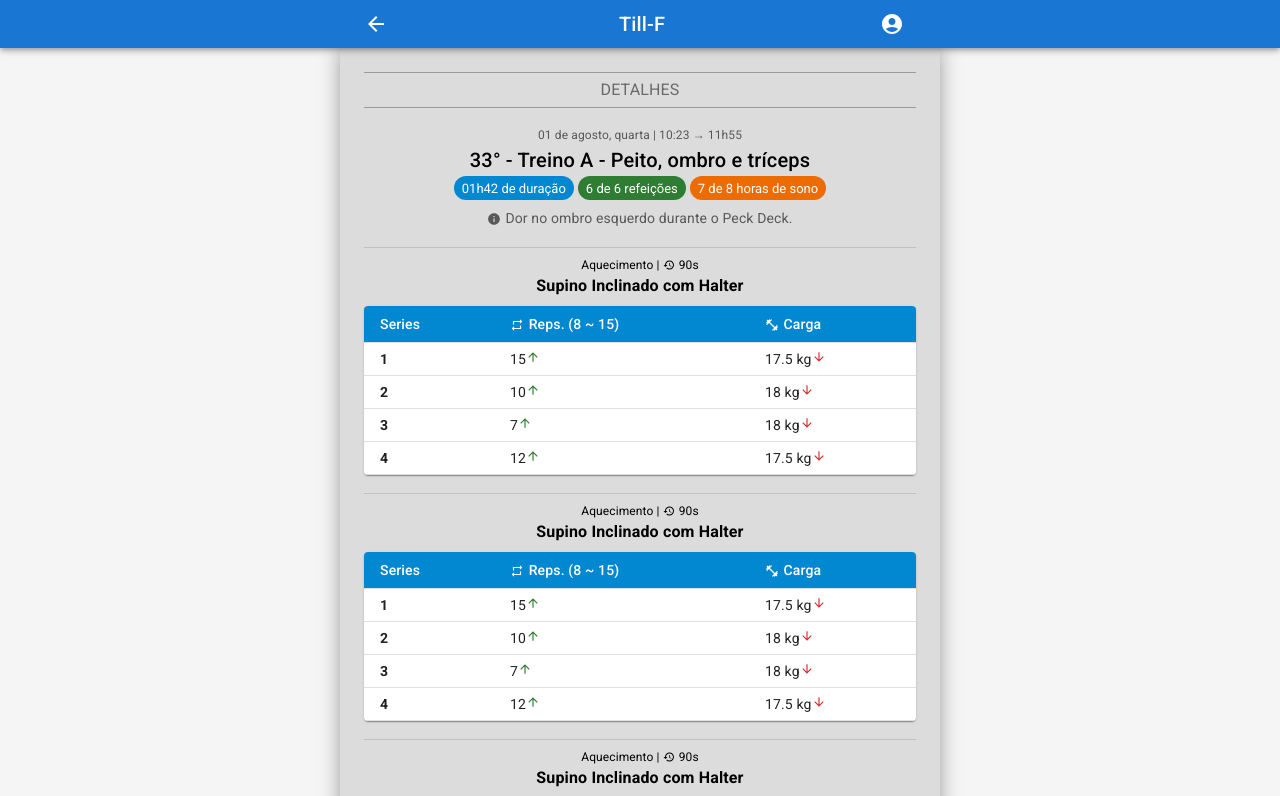
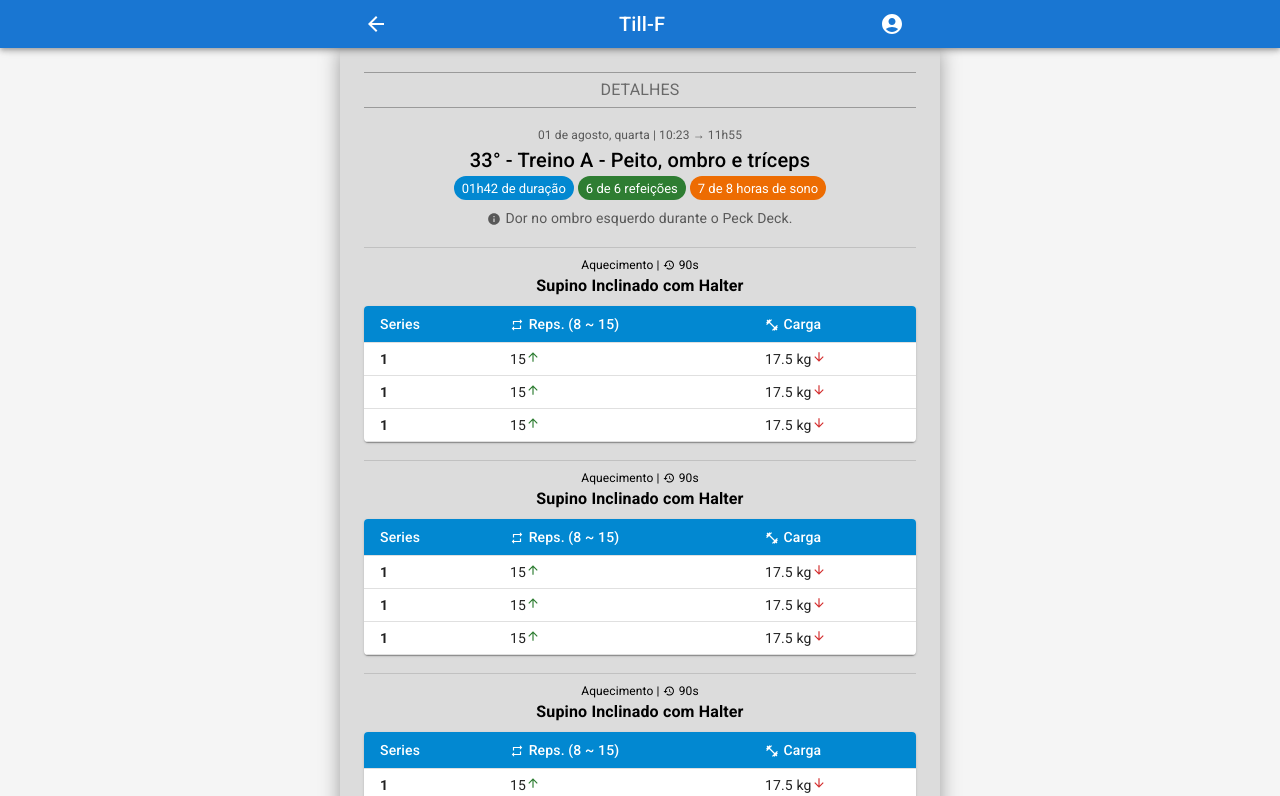
Before and after one commit to wilsondefreitas-dev/till-f, a Next.js app: page /training/1 in a window 1280 px wide. Shown: the top 796 px of the page. Built offline with nearby package versions, Linux system fonts and the light colour scheme; a web font is replaced by a local one.

Commit message:
convert components to TS rules

```diff
--- a/app/(routes)/training/[id]/_components/ExerciseTable.tsx
+++ b/app/(routes)/training/[id]/_components/ExerciseTable.tsx
@@ -15,18 +15,24 @@ import RepeatIcon from "@mui/icons-material/Repeat";
 import { styled } from "@mui/material/styles";
 import Typography from "@mui/material/Typography";
 
-function createData(series, reps, weight) {
-  return { series, reps, weight };
-}
-
-const rows = [
-  createData(1, `${15}`, `${17.5} kg`),
-  createData(2, `${10}`, `${18} kg`),
-  createData(3, `${7}`, `${18} kg`),
-  createData(4, `${12}`, `${17.5} kg`),
-];
-
 export default function ExerciseTable() {
+  const rows = [
+    {
+      series: 1,
+      reps: `${15}`,
+      weight: `${17.5} kg`,
+    },
+    {
+      series: 1,
+      reps: `${15}`,
+      weight: `${17.5} kg`,
+    },
+    {
+      series: 1,
+      reps: `${15}`,
+      weight: `${17.5} kg`,
+    },
+  ];
   return (
     <Stack spacing={1}>
       <Divider />
--- a/app/_components/MenuAppBar.tsx
+++ b/app/_components/MenuAppBar.tsx
@@ -1,4 +1,5 @@
 "use client";
+import * as React from "react";
 import { useState } from "react";
 import { useRouter, usePathname } from "next/navigation";
 import { styled } from "@mui/material/styles";
@@ -12,14 +13,14 @@ import MenuItem from "@mui/material/MenuItem";
 import Menu from "@mui/material/Menu";
 
 export default function MenuAppBar({ showBackButton = true }) {
-  const [anchorEl, setAnchorEl] = useState(null);
+  const [anchorEl, setAnchorEl] = useState<null | HTMLElement>(null);
   const router = useRouter();
   const pathname = usePathname();
   const routesToHideBackButton = ["/feed"];
 
   showBackButton = !routesToHideBackButton.includes(pathname);
 
-  const handleMenu = (event) => {
+  const handleMenu = (event: React.MouseEvent<HTMLElement>) => {
     setAnchorEl(event.currentTarget);
   };
 
```
Also changed, not shown: app/(routes)/feed/_components/WorkoutButton.tsx (+6 -3 lines), app/(routes)/training/[id]/page.tsx (+6 -1 lines), app/_components/MainContainer.tsx (+6 -1 lines), app/_components/MainHeader.tsx (+6 -1 lines), app/layout.tsx (+6 -1 lines), tsconfig.json (+6 -15 lines), .eslintrc.json, 1 other file (tests, documents, lock files or other folders).
